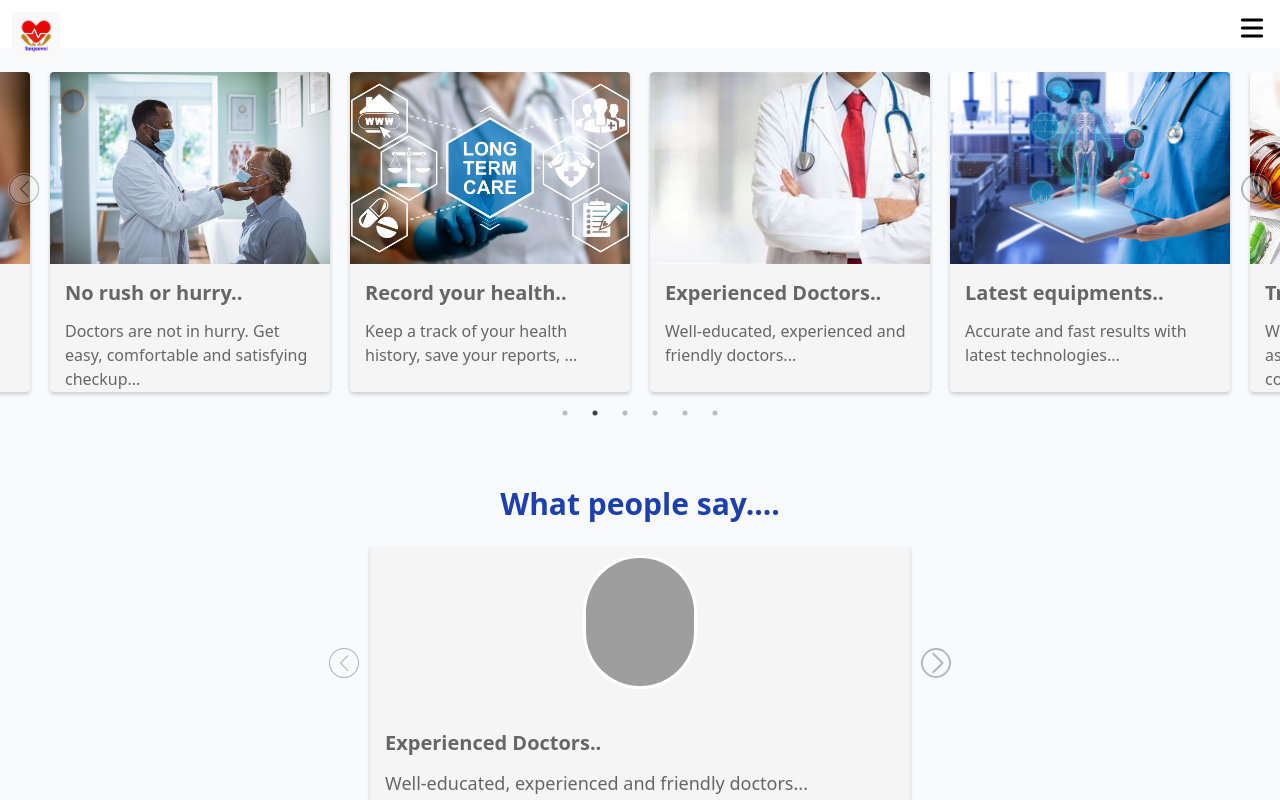
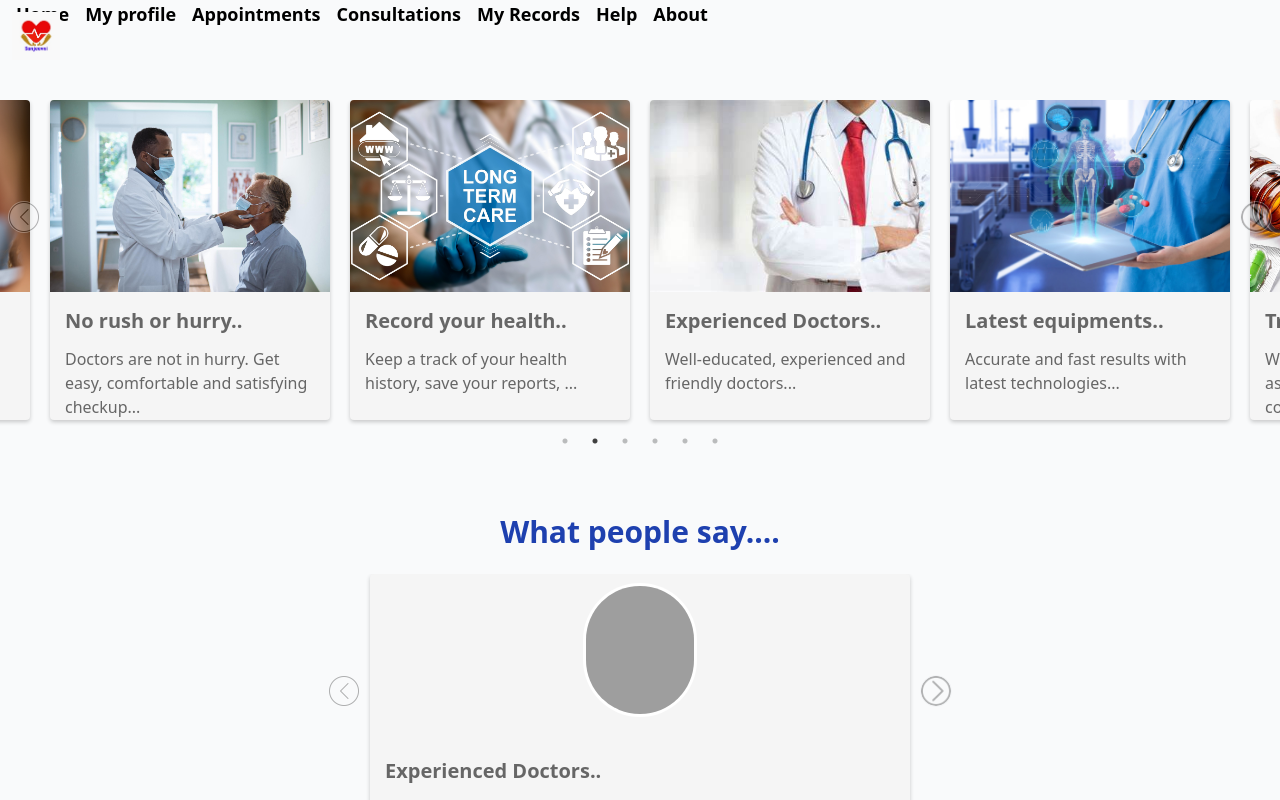
Before and after one commit to codechampriyanshu/Sanjeevani, a React (Create React App) app in the folder frontend/: page / in a window 1280 px wide. Shown: the top 800 px of the page. Built offline with nearby package versions, Linux system fonts and the light colour scheme; grey boxes are pictures that could not be loaded.

Commit message:
including navbar comit

```diff
--- a/frontend/src/Components/Navbar/Nav.jsx
+++ b/frontend/src/Components/Navbar/Nav.jsx
@@ -7,14 +7,25 @@ export default function Nav({toggle,setToggle}) {
   }
   return (
     <div>
-      <div className="">
+      <div className="md:hidden">
         <img src="/images/logo.jpg" className="absolute z-50 w-12 h-12 top-3 left-3" alt="logo"/>
         <svg onClick={handleClick} xmlns="http://www.w3.org/2000/svg" className={(toggle?"text-white ":"text-black ")+ "absolute z-50 w-8 h-8 top-3 right-3"} viewBox="0 0 20 20" fill="currentColor">
           <path fillRule="evenodd" d="M3 5a1 1 0 011-1h12a1 1 0 110 2H4a1 1 0 01-1-1zM3 10a1 1 0 011-1h12a1 1 0 110 2H4a1 1 0 01-1-1zM3 15a1 1 0 011-1h12a1 1 0 110 2H4a1 1 0 01-1-1z" clipRule="evenodd" />
         </svg>
       </div>
-      <div className={(toggle?"flex ":"hidden ")+"flex-col pt-12 absolute transform top-0 right-0 h-full w-2/3 z-40 pr-24 bg-black text-white opacity-90"}>
+      <div className={(toggle?"flex ":"hidden ")+"flex-col pt-12 absolute md:hidden top-0 right-0 h-full w-2/3 z-40 pr-24 bg-black text-white opacity-90"}>
         <Link className="pt-8 pl-4 text-lg font-bold" to="/">Home</Link>
+        <Link className="pt-8 pl-4 text-lg font-bold" to="/profile">My profile</Link>
+        <Link className="pt-4 pl-4 text-lg font-bold" to="/appointments">Appointments</Link>
+        <Link className="pt-4 pl-4 text-lg font-bold" to="/consultations">Consultations</Link>
+        <Link className="pt-4 pl-4 text-lg font-bold" to="/records">My Records</Link>
+        <Link className="pt-4 pl-4 text-lg font-bold" to="/help">Help</Link>
+        <Link className="pt-4 pl-4 text-lg font-bold" to="/about">About</Link>
+      </div>
+      <div className="hidden md:block">
+        <img src="/images/logo.jpg" className="absolute z-50 w-12 h-12 top-3 left-3" alt="logo"/>
+        <Link className="pt-8 pl-4 text-lg font-bold" to="/">Home</Link>
+        <Link className="pt-8 pl-4 text-lg font-bold" to="/profile">My profile</Link>
         <Link className="pt-4 pl-4 text-lg font-bold" to="/appointments">Appointments</Link>
         <Link className="pt-4 pl-4 text-lg font-bold" to="/consultations">Consultations</Link>
         <Link className="pt-4 pl-4 text-lg font-bold" to="/records">My Records</Link>
--- a/frontend/src/Components/Testimonials/Testimonials.jsx
+++ b/frontend/src/Components/Testimonials/Testimonials.jsx
@@ -15,7 +15,7 @@ const config = {
     autoplaySpeed: 4000,
     speed:500,
     pauseOnHover:true,
-    slidesToShow: 3,
+    slidesToShow: 1,
     slidesToScroll: 1,
     centerMode: true, // enable center mode
     centerPadding: '50px' // set center padding
--- a/frontend/src/pages/Home.jsx
+++ b/frontend/src/pages/Home.jsx
@@ -7,7 +7,7 @@ import {Link} from 'react-router-dom'
 export default function Home() {
       const [toggle,setToggle]=useState(false)
     return (
-        <div onFocus={()=>setToggle(false)} className="bg-gray-50">
+        <div onFocus={()=>{setToggle(false)}} className="bg-gray-50">
             <Navbar toggle={toggle} setToggle={setToggle}/>
             <Landing/>
             <Testimonials/>
```
